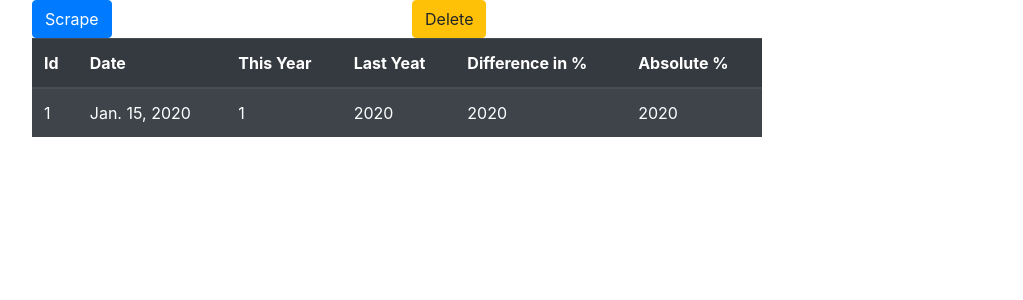
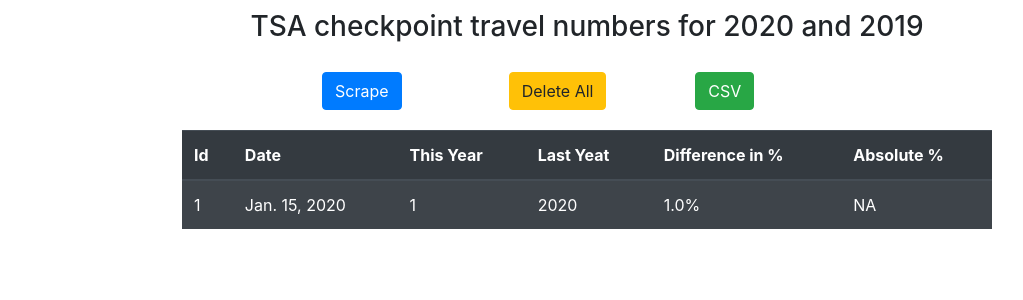
Before and after one commit to aleksandrgaranin/data-scraper, a Django app: page / in a window 1280 px wide. Shown: the top 300 px of the page, without its empty margins (53-1076 px from the left). Run offline with Django 3.2, Linux system fonts and the light colour scheme; tables that the repository leaves empty hold one stand-in row (values such as "Sample post"); some libraries are stand-ins or nearby versions.

Commit message:
added Difference + CSV functionality + UI

```diff
--- a/data_scraper/data_scraper/urls.py
+++ b/data_scraper/data_scraper/urls.py
@@ -21,4 +21,5 @@
     path('admin/', admin.site.urls),
     path('', views.scrape, name="scrape"),
     path('delete/',views.clear, name="clear"),
+    path('export-csv/', views.csv_database_write, name='csv_database_write'),
 ]
--- a/data_scraper/scraper/models.py
+++ b/data_scraper/scraper/models.py
@@ -6,3 +6,5 @@
     date = models.DateField()
     today = models.IntegerField()
     year_ago = models.IntegerField()
+    difference = models.FloatField(default=0)
+    absolute = models.FloatField(default=0)
--- a/data_scraper/scraper/templates/scraper/result.html
+++ b/data_scraper/scraper/templates/scraper/result.html
@@ -11,20 +11,25 @@
 </head>
 <body>
     <div class="container">
-
-      <div class="row">
-        <div class="col-md-4">
+      <div class="row" style="padding: 10px; justify-content: center">
+        <h3>TSA checkpoint travel numbers for 2020 and 2019</h3>
+      </div>
+      <div class="row" style="padding: 10px; justify-content: center">
+        <div class="col-md-2">
           <form method="POST" action="/">
             {% csrf_token %}
             <button class="btn btn-primary" type="submit">Scrape</button>
         </div>
-        <div class="col-md-4">
-          <a class="btn btn-warning" href="/delete">Delete</a>
+        <div class="col-md-2">
+          <a class="btn btn-warning" href="/delete">Delete All</a>
+        </div>
+        <div class="col-md-2">
+          <a class="btn btn-success" href="/export-csv">CSV</a>
         </div>
       </div>
 
-      <div class="row">
-        <div class="col-md-8">
+      <div class="row" style="padding: 10px; justify-content: center">
+        <div class="col-md-9">
           <table class="table table-striped table-dark">
             <thead>
               <tr>
@@ -44,8 +49,8 @@
                 <td>{{data.date}}</td>
                 <td>{{data.today}}</td>
                 <td>{{data.year_ago}}</td>
-                <td>{{data.year_ago}}</td>
-                <td>{{data.year_ago}}</td>
+                <td>{{data.difference}}%</td>
+                <td>NA</td>
               </tr>
             {% endfor %}
             </tbody>
--- a/data_scraper/scraper/views.py
+++ b/data_scraper/scraper/views.py
@@ -1,8 +1,12 @@
 from django.shortcuts import render
 import requests
 from bs4 import BeautifulSoup
-from django.http import HttpResponseRedirect
+from django.http import HttpResponseRedirect,HttpResponse
 from .models import Date
+import csv
+import sqlite3
+
+
 # Create your views here.
 
 def scrape(request):
@@ -41,8 +45,9 @@
             date = date_mod
             today = int(rows[i][1].replace(",",""))
             year_ago = int(rows[i][2].replace(",",""))
+            difference = round(float((today/year_ago)*100),2)
 
-            Date.objects.create(date=date,today=today,year_ago=year_ago)
+            Date.objects.create(date=date,today=today,year_ago=year_ago,difference=difference)
         return HttpResponseRedirect('/')
     else:
         data_all = Date.objects.all()
@@ -52,3 +57,21 @@
 def clear(request):
     Date.objects.all().delete()
     return render(request,'scraper/result.html')
+
+
+
+def csv_database_write(request):
+    # Get all data from Date Databse Table
+    dates = Date.objects.all()
+
+    # Create the HttpResponse object with the appropriate CSV header.
+    response = HttpResponse(content_type='text/csv')
+    response['Content-Disposition'] = 'attachment; filename="csv_dates_dbase_write.csv"'
+
+    writer = csv.writer(response)
+    writer.writerow(['date', 'this_year', 'last_yeat', 'difference', 'absolute'])
+
+    for date in dates:
+        writer.writerow([date.date, date.today, date.year_ago, date.difference, date.absolute])
+
+    return response
```
Also changed, not shown: data_scraper/scraper/migrations/0002_date_difference.py (added), data_scraper/scraper/migrations/0003_date_absolute.py (added).
